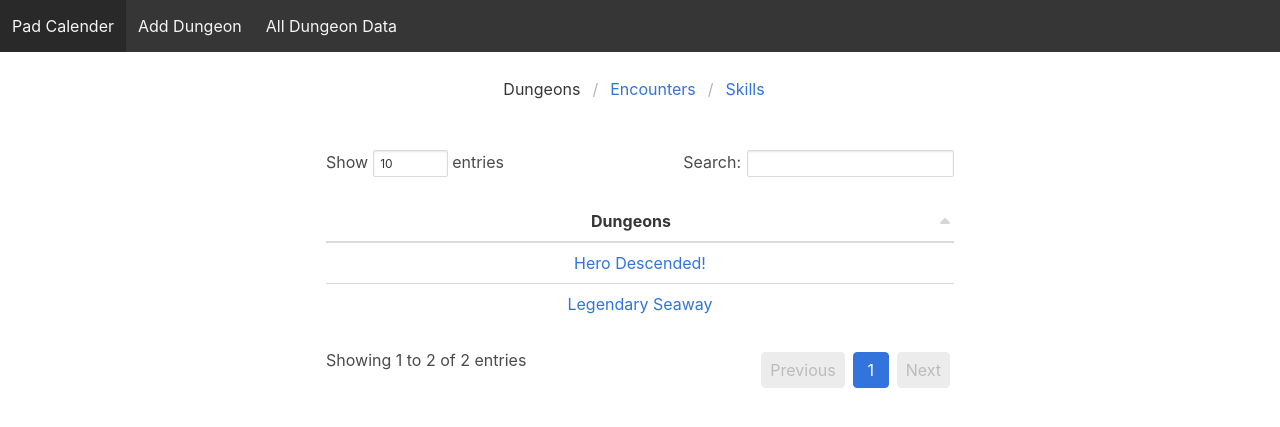
After one commit to rohilthopu/pdb-django, a Django app: page /all/dungeons in a window 1280 px wide. The commit adds this page. Shown: the top 427 px of the page. Run offline with Django 3.2, Linux system fonts and the light colour scheme; data comes from the database, SQL or seed files in the repository; both versions use the stored data as it was after the commit; some libraries are stand-ins or nearby versions.

Commit message:
added datatable support for a new section called "All dungeon data"

```diff
--- a/pad_cal/dungeon/views.py
+++ b/pad_cal/dungeon/views.py
@@ -2,7 +2,7 @@ from datetime import date
 from django.shortcuts import render, redirect
 
 from .forms import DungeonLink, DailyDungeonSelector
-from .models import Dungeon, DungeonToday, Monster
+from .models import Dungeon, DungeonToday, Monster, Skill
 from .parse import parse
 
 
@@ -71,6 +71,27 @@ def addDungeonView(request):
     return render(request, template, context)
 
 
+def allDungeons(request):
+    dungeons = Dungeon.objects.order_by('altTitle').all()
+    template = 'allDungeons.html'
+    context = {'dungeons': dungeons}
+    return render(request, template, context)
+
+
+def allEncounters(request):
+    monsters = Monster.objects.order_by('name').all()
+    template = 'allEncounters.html'
+    context = {'monsters': monsters}
+    return render(request, template, context)
+
+
+def allSkills(request):
+    skills = Skill.objects.order_by('name').all()
+    template = 'allSkills.html'
+    context = {'skills': skills}
+    return render(request, template, context)
+
+
 def dungeonView(request, d_id):
     dungeon = Dungeon.objects.get(pk=d_id)
     template = 'dungeondetail.html'
--- a/pad_cal/pad_cal/settings.py
+++ b/pad_cal/pad_cal/settings.py
@@ -23,7 +23,7 @@ SECRET_KEY = '0t0+n$4$1*rnk1@uyb&3fhyq*gqbilu=5&lx_fnhj7l0tm&k^-'
 # SECURITY WARNING: don't run with debug turned on in production!
 DEBUG = True
 
-ALLOWED_HOSTS = ['*']
+ALLOWED_HOSTS = []
 
 # Application definition
 
--- a/pad_cal/pad_cal/urls.py
+++ b/pad_cal/pad_cal/urls.py
@@ -22,6 +22,10 @@ urlpatterns = [
     url(r'^admin/', admin.site.urls),
     path('', dv.homeView),
     path('add/', dv.addDungeonView),
+    path('all/dungeons', dv.allDungeons),
+    path('all/encounters', dv.allEncounters),
+    path('all/skills', dv.allSkills),
     path('<int:d_id>/', dv.dungeonView),
-    path('<str:m_name>/', dv.monsterView)
+    path('<str:m_name>/', dv.monsterView),
+
 ]
--- /dev/null
+++ b/pad_cal/static/css/dataTables.bulma.css
@@ -0,0 +1,70 @@
+table.dataTable.nowrap th, table.dataTable.nowrap td {
+  white-space: nowrap
+}
+
+div.dataTables_wrapper div.dataTables_length select {
+  width: 75px;
+  display: inline-block
+}
+
+div.dataTables_wrapper div.dataTables_filter {
+  text-align: right
+}
+
+div.dataTables_wrapper div.dataTables_filter label {
+  font-weight: normal;
+  white-space: nowrap;
+  text-align: left
+}
+
+div.dataTables_wrapper div.dataTables_filter input {
+  margin-left: 0.5em;
+  display: inline-block;
+  width: auto
+}
+
+div.dataTables_wrapper div.dataTables_paginate {
+  white-space: nowrap;
+  float: right
+}
+
+table.dataTable thead>tr>th.sorting_asc, table.dataTable thead>tr>th.sorting_desc, table.dataTable thead>tr>th.sorting, table.dataTable thead>tr>td.sorting_asc, table.dataTable thead>tr>td.sorting_desc, table.dataTable thead>tr>td.sorting {
+  padding-right: 30px
+}
+
+table.dataTable thead .sorting, table.dataTable thead .sorting_asc, table.dataTable thead .sorting_desc, table.dataTable thead .sorting_asc_disabled, table.dataTable thead .sorting_desc_disabled {
+  cursor: pointer;
+  position: relative
+}
+
+table.dataTable thead .sorting:after, table.dataTable thead .sorting_asc:after, table.dataTable thead .sorting_desc:after, table.dataTable thead .sorting_asc_disabled:after, table.dataTable thead .sorting_desc_disabled:after {
+  position: absolute;
+  bottom: 4px;
+  right: 4px;
+  display: block;
+  font-family: 'FontAwesome';
+  opacity: 0.5
+}
+
+table.dataTable thead .sorting:after {
+  opacity: 0.2;
+  content: "\f0dc"
+}
+
+table.dataTable thead .sorting_asc:after {
+  content: "\f0de"
+}
+
+table.dataTable thead .sorting_desc:after {
+  content: "\f0dd"
+}
+
+table.dataTable thead .sorting_asc_disabled:after, table.dataTable thead .sorting_desc_disabled:after {
+  color: #eee
+}
+
+@media screen and (max-width: 767px) {
+  div.dataTables_wrapper div.dataTables_length, div.dataTables_wrapper div.dataTables_filter, div.dataTables_wrapper div.dataTables_info, div.dataTables_wrapper div.dataTables_paginate {
+    text-align: center
+  }
+}
--- /dev/null
+++ b/pad_cal/static/js/dataTables.bulma.js
@@ -0,0 +1,90 @@
+(function(b) {
+  "function" === typeof define && define.amd ? define(["jquery", "datatables.net"], function(a) {
+    return b(a, window, document)
+  }) : "object" === typeof exports ? module.exports = function(a, d) {
+    a || (a = window);
+    if (!d || !d.fn.dataTable) d = require("datatables.net")(a, d).$;
+    return b(d, a, a.document)
+  } : b(jQuery, window, document)
+})(function(b, a, d) {
+  var f = b.fn.dataTable;
+  b.extend(!0, f.defaults, {
+    dom: "<'columns'<'column is-6'l><'column is-6'f>><'columns'<'column is-12'tr>><'columns'<'column is-5'i><'column is-7'p>>",
+    renderer: "bulma"
+  });
+  b.extend(f.ext.classes, {
+    sWrapper: "dataTables_wrapper dt-bulma",
+    sFilterInput: "input is-small",
+    sLengthSelect: "input is-small",
+    sProcessing: "dataTables_processing panel",
+    sPageButton: "pagination-link",
+    sPagePrevious: "pagination-previous",
+    sPageNext: "pagination-next",
+    sPageButtonActive: "is-current"
+  });
+  f.ext.renderer.pageButton.bulma = function(a, h, r, m, j, n) {
+    var o = new f.Api(a),
+      s = a.oClasses,
+      k = a.oLanguage.oPaginate,
+      t = a.oLanguage.oAria.paginate || {},
+      e, g, p = 0,
+      q = function(d, f) {
+        var l, h, i, c, m = function(a) {
+          a.preventDefault();
+          (!b(a.currentTarget).is("[disabled]") && !b(a.currentTarget).is("#table_ellipsis")) && o.page() != a.data.action && o.page(a.data.action).draw("page")
+        };
+        l = 0;
+        for (h = f.length; l < h; l++)
+          if (c = f[l], b.isArray(c)) q(d, c);
+          else {
+            g = e = "";
+            dd = false;
+            switch (c) {
+              case "ellipsis":
+                e = "&#x2026;";
+                dd = true;
+                break;
+              case "first":
+                e = k.sFirst;
+                dd = c + (0 < j ? false : true);
+                break;
+              case "previous":
+                e = k.sPrevious;
+                dd = 0 < j ? false : true;
+                break;
+              case "next":
+                e = k.sNext;
+                dd = j < n - 1 ? false : true;
+                break;
+              case "last":
+                e = k.sLast;
+                dd = c + (j < n - 1 ? false : true);
+                break;
+              default:
+                e = c + 1, g = j === c ? " is-current" : "";
+                dd = false;
+            }
+            e && (i = b("<li>", {
+              id: 0 === r && "string" === typeof c ? a.sTableId + "_" + c : null
+            }).append(b("<a>", {
+              "class": s.sPageButton + " " + g,
+              href: "#",
+              "aria-controls": a.sTableId,
+              "aria-label": t[c],
+              "data-dt-idx": p,
+              tabindex: a.iTabIndex,
+              disabled: dd
+            }).html(e)).appendTo(d), a.oApi._fnBindAction(i, {
+              action: c
+            }, m), p++)
+          }
+      },
+      i;
+    try {
+      i = b(h).find(d.activeElement).data("dt-idx")
+    } catch (u) {}
+    q(b(h).empty().html('<ul class="pagination-list"/>').children("ul"), m);
+    i && b(h).find("[data-dt-idx=" + i + "]").focus()
+  };
+  return f
+});
--- /dev/null
+++ b/pad_cal/templates/allDungeons.html
@@ -0,0 +1,53 @@
+{% extends 'home.html' %}
+
+
+{% block content %}
+
+
+    <nav class="breadcrumb is-centered" aria-label="breadcrumbs" style="margin-top: 25px;">
+        <ul>
+            <li class="is-active"><a href="/all/dungeons">Dungeons</a></li>
+            <li><a href="/all/encounters">Encounters</a></li>
+            <li><a href="/all/skills">Skills</a></li>
+        </ul>
+    </nav>
+
+
+    <div class="columns is-centered is-fluid">
+
+        <div class="column is-half">
+
+            <table class="table is-fullwidth" id="myTable">
+                <thead>
+                <tr>
+                    <th class="has-text-centered">Dungeons</th>
+                </tr>
+                </thead>
+
+                <tbody>
+
+                {% for dungeon in dungeons %}
+                    <tr>
+                        <td class="has-text-centered"><a href="/{{ dungeon.id }}"> {{ dungeon.altTitle }} </a></td>
+                    </tr>
+                {% endfor %}
+                <div style="margin-bottom: 25px;"></div>
+                </tbody>
+
+            </table>
+        </div>
+
+    </div>
+
+    </div>
+
+    <script type="text/javascript">
+        $(document).ready(function () {
+            $('#myTable').DataTable();
+        });
+    </script>
+
+
+
+
+{% endblock %}
--- a/pad_cal/templates/home.html
+++ b/pad_cal/templates/home.html
@@ -3,12 +3,24 @@
 <head>
     <meta charset="UTF-8">
     <title>Pad Cal Home</title>
+    <script src="https://ajax.googleapis.com/ajax/libs/jquery/3.3.1/jquery.min.js"></script>
 
     <link rel="stylesheet" href="https://cdnjs.cloudflare.com/ajax/libs/bulma/0.7.1/css/bulma.min.css">
-    <script defer src="https://use.fontawesome.com/releases/v5.0.7/js/all.js"></script>
+    {#    <script defer src="https://use.fontawesome.com/releases/v5.0.7/js/all.js"></script>#}
+    <script src="https://use.fontawesome.com/659d3027f8.js"></script>
 
-{#    <link rel="stylesheet"#}
-{#          href="https://cdnjs.cloudflare.com/ajax/libs/pace/1.0.2/themes/black/pace-theme-loading-bar.min.css">#}
+
+    <link rel="stylesheet" href="https://cdnjs.cloudflare.com/ajax/libs/bulma/0.7.1/css/bulma.min.css">
+    <script type="text/javascript" src="https://cdn.datatables.net/1.10.19/js/jquery.dataTables.min.js"></script>
+
+
+    {% load static %}
+    <link rel="stylesheet" href="{% static 'css/dataTables.bulma.css' %}">
+    <script type="text/javascript" src={% static 'js/dataTables.bulma.js' %}></script>
+
+
+    {#    <link rel="stylesheet"#}
+    {#          href="https://cdnjs.cloudflare.com/ajax/libs/pace/1.0.2/themes/black/pace-theme-loading-bar.min.css">#}
 
     {#    <script type="text/javascript" src="https://cdnjs.cloudflare.com/ajax/libs/pace/1.0.2/pace.min.js"></script>#}
 
@@ -24,6 +36,7 @@
         <div class="navbar-start">
             <a class="navbar-item" href="/">Pad Calender</a>
             <a class="navbar-item" href="/add/">Add Dungeon</a>
+            <a class="navbar-item" href="/all/dungeons">All Dungeon Data</a>
         </div>
     </div>
 </nav>
@@ -42,7 +55,7 @@
     <div class="columns is-centered">
 
         <div class="column is-two-thirds">
-            <table class="table is-fullwidth">
+            <table class="table is-fullwidth is-hoverable" id="myTable">
                 <thead>
                 <tr>
                     <th class="has-text-left">Dungeon</th>
@@ -56,7 +69,8 @@
 
                 {% for dungeon in dungeons %}
                     <tr>
-                        <td class="has-text-left"><a href="/{{ dungeon.id }}"> {{ dungeon.altTitle }} - {{ dungeon.altTitle2 }} </a></td>
+                        <td class="has-text-left"><a href="/{{ dungeon.id }}"> {{ dungeon.altTitle }}
+                            - {{ dungeon.altTitle2 }} </a></td>
                         <td class="has-text-right"> {{ dungeon.stamina }}</td>
                         <td class="has-text-right"> {{ dungeon.battles }}</td>
                         <td class="has-text-right"> {{ dungeon.dungeonType }}</td>
```
Also changed, not shown: pad_cal/static/css/dataTables.bulma.min.css (added, +1 -0 lines), pad_cal/static/js/dataTables.bulma.min.js (added, +1 -0 lines), pad_cal/templates/allEncounters.html (added, +54 -0 lines), pad_cal/templates/allSkills.html (added, +56 -0 lines), pad_cal/db.sqlite3, pad_cal/package-lock.json (added), pad_cal/static/js/pace.min.js (deleted).
